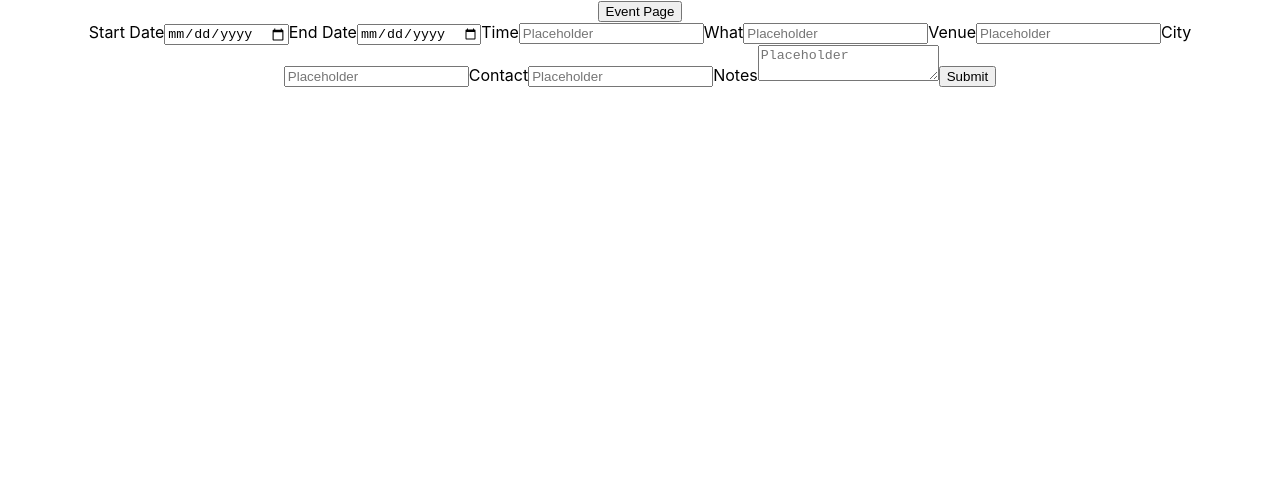
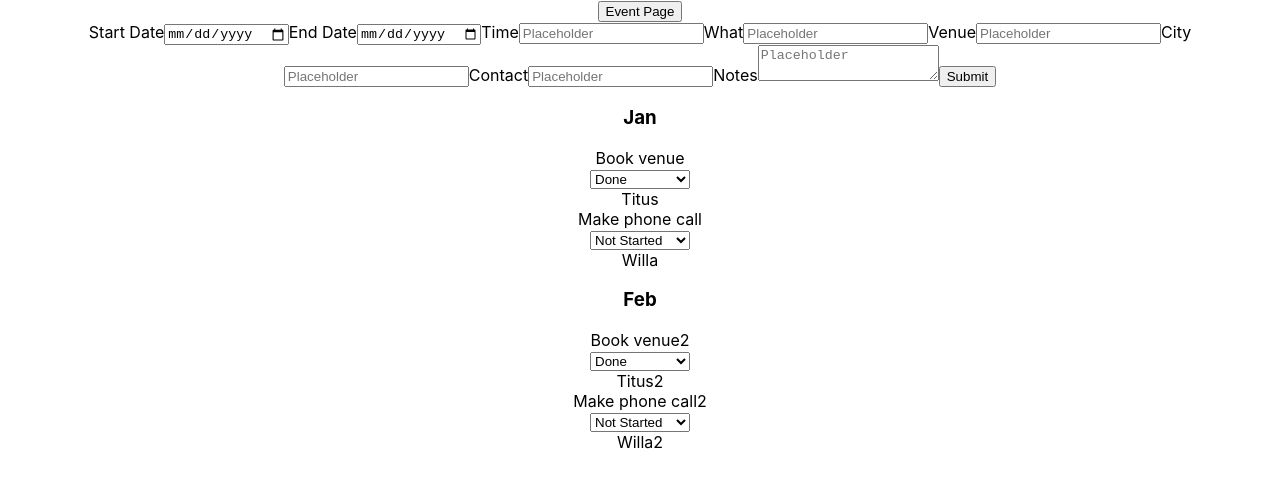
Before and after one commit to Willa2023/SGCNZ-dashboard, a React (Create React App) app: page /add in a window 1280 px wide. Shown: the top 488 px of the page. Built offline with nearby package versions, Linux system fonts and the light colour scheme.

Commit message:
add taskoverview table

```diff
--- a/src/App.js
+++ b/src/App.js
@@ -4,6 +4,7 @@ import DateEvent from "./Components/DateEvent";
 import AddEventForm from "./Components/AddEvent";
 import EditEventForm from "./Components/EditEvent";
 import NavBar from "./Components/NavBar";
+import TaskOverviewForm from "./Components/TaskOverviewForm";
 
 function App() {
   return (
@@ -15,6 +16,7 @@ function App() {
           <Route path="/edit" element={<EditEventForm />} />
           <Route path="/add" element={<AddEventForm />} />
         </Routes>
+        <TaskOverviewForm />
       </div>
     </Router>
   );
--- a/src/Components/EventTable.js
+++ b/src/Components/EventTable.js
@@ -40,7 +40,7 @@ const EventTable = () => {
             <th>Start Date</th>
             <th>End Date</th>
             <th>Time</th>
-            <th>What</th>
+            <th>EventName</th>
             <th>Venue</th>
             <th>City</th>
             <th>Contact</th>
--- /dev/null
+++ b/src/Components/TaskOverviewForm.js
@@ -0,0 +1,57 @@
+import React, { useState } from 'react';
+
+const tasks = [
+    {
+      month: 'Jan',
+      items: [
+        { name: 'Book venue', status: 'Done', who: 'Titus' },
+        { name: 'Make phone call', status: 'Not Started', who: 'Willa' },
+        // ... more tasks
+      ],
+    },
+
+    {
+        month: 'Feb',
+        items: [
+          { name: 'Book venue2', status: 'Done', who: 'Titus2' },
+          { name: 'Make phone call2', status: 'Not Started', who: 'Willa2' },
+          // ... more tasks
+        ],
+      },
+    // ... other months
+  ];
+
+
+const TaskItem = ({task}) => (
+    <div>
+        <div>{task.name}</div>
+        <select value={task.status}>
+            <option value="Done">Done</option>
+            <option value="Working on it">Working on it</option>
+            <option value="Stuck">Stuck</option>
+            <option value="Not Started">Not Started</option>
+        </select>
+        <div>{task.who}</div>
+    </div>
+);
+
+const TaskMonth = ({month,items}) => (
+    <div>
+        <h3>{month}</h3>
+        {items.map((task,index) => (
+            <TaskItem key={index} task={task} />
+        ))}
+    </div>
+);
+
+const TaskForm = ({tasks}) => (
+    <div>
+        {tasks.map((monthGroup, index) => (
+            <TaskMonth key={index} month={monthGroup.month} items={monthGroup.items} />
+        ))}
+    </div>
+);
+
+export default function TaskOverviewForm() {
+    return <TaskForm tasks={tasks} />
+}
```
